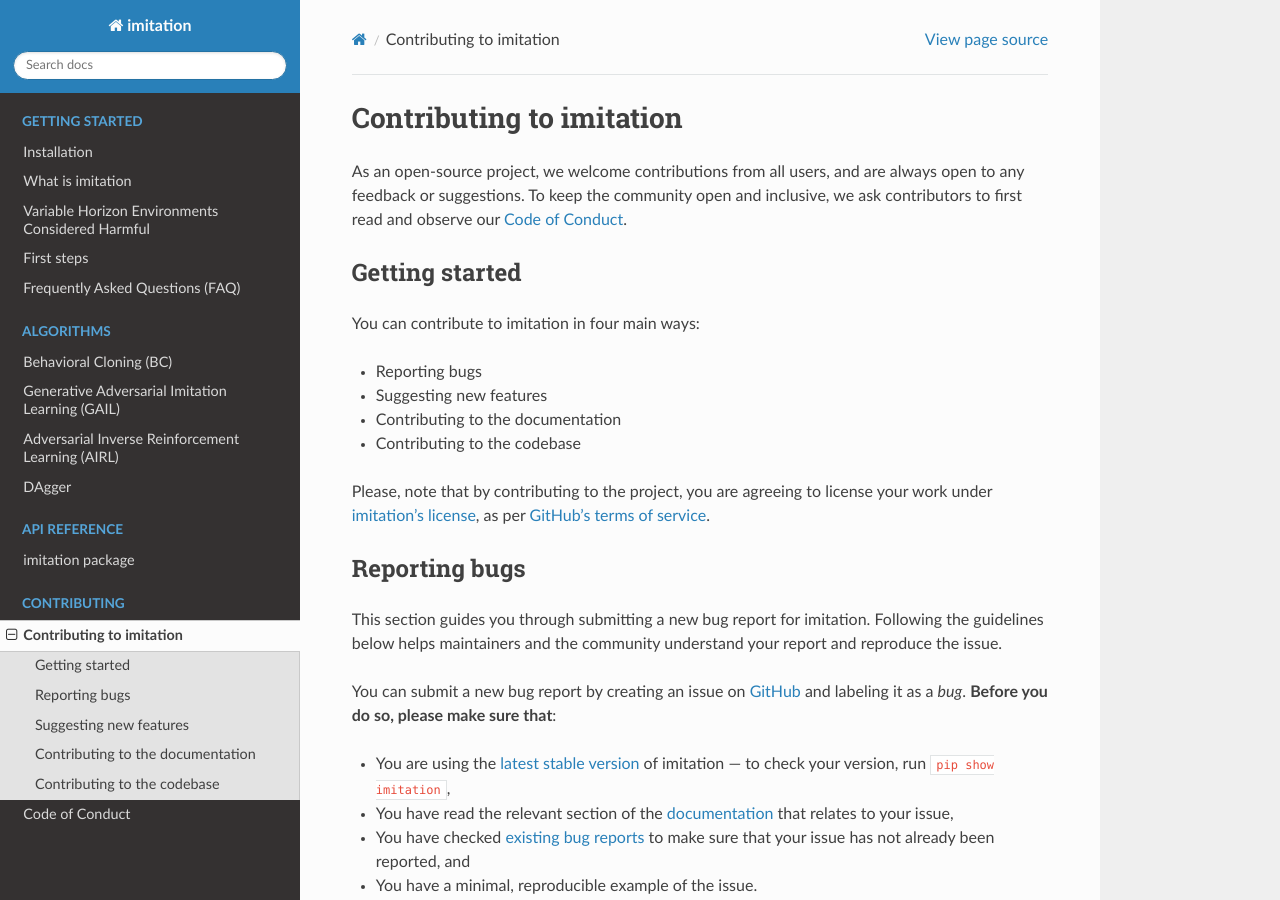
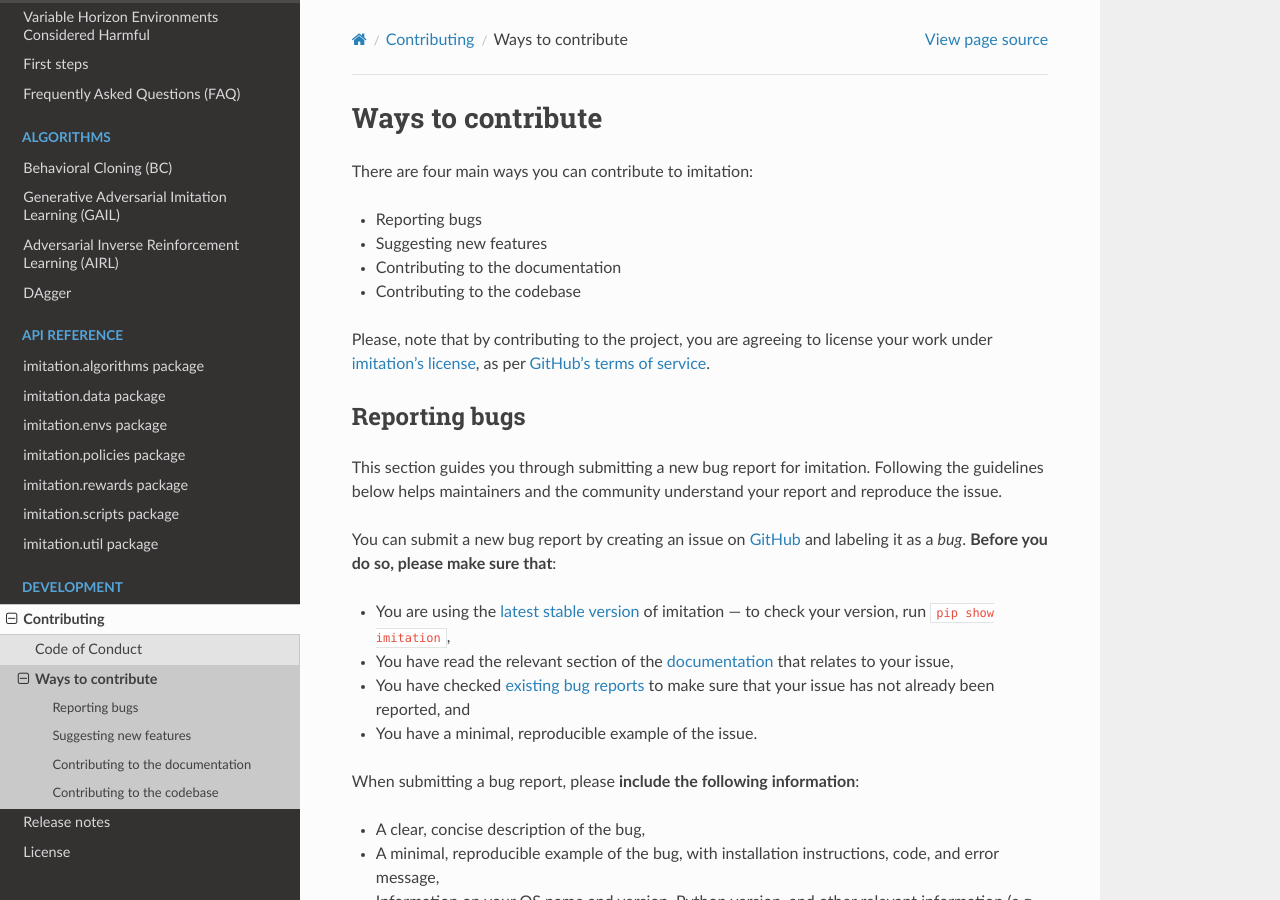
Before and after one commit to HumanCompatibleAI/imitation, a Sphinx documentation site: the page built from docs/development/contributing/ways-to-contribute.rst, in a window 1280 px wide and 900 px high. Built offline with Sphinx 7.4.7 and the Read the Docs theme 2.0.0, drawn with Linux system fonts in a browser that asks for light colours.

Commit message:
Improved structure of development section of docs

```diff
--- a/docs/contributing/code-of-conduct.rst
+++ b/docs/development/contributing/code-of-conduct.rst
@@ -1,3 +1,4 @@
+.. _Code of Conduct:
 
 Code of Conduct
 ===============
--- a/docs/contributing/how-to-contribute.rst
+++ b/docs/development/contributing/ways-to-contribute.rst
@@ -1,21 +1,15 @@
 
-Contributing to imitation
-=========================
+Ways to contribute
+==================
 
-As an open-source project, we welcome contributions from all users, and are always open to any feedback or suggestions. To keep the community open and inclusive, we ask contributors to first read and observe our `Code of Conduct <CODE_OF_CONDUCT.md>`_.
-
-Getting started
----------------
-
-You can contribute to imitation in four main ways:
-
+There are four main ways you can contribute to imitation:
 
 * Reporting bugs
 * Suggesting new features
 * Contributing to the documentation
 * Contributing to the codebase
 
-Please, note that by contributing to the project, you are agreeing to license your work under `imitation's license <https://github.com/HumanCompatibleAI/imitation/blob/master/LICENSE>`_, as per
+Please, note that by contributing to the project, you are agreeing to license your work under :ref:`imitation's license <License>`, as per
 `GitHub's terms of service <https://docs.github.com/en/site-policy/github-terms/github-terms-of-service#6-contributions-under-repository-license>`_.
 
 Reporting bugs
--- /dev/null
+++ b/docs/development/release-notes.rst
@@ -0,0 +1,4 @@
+Release notes
+=============
+
+Please, read the `release history <https://github.com/HumanCompatibleAI/imitation/releases>`_ page on GitHub for the release notes of each version.
```
Also changed, not shown: docs/development/contributing/index.rst (added, +18 -0 lines), docs/development/license.rst (added, +28 -0 lines), docs/index.rst (+6 -4 lines), docs/modules/imitation.rst (+1 -13 lines).
